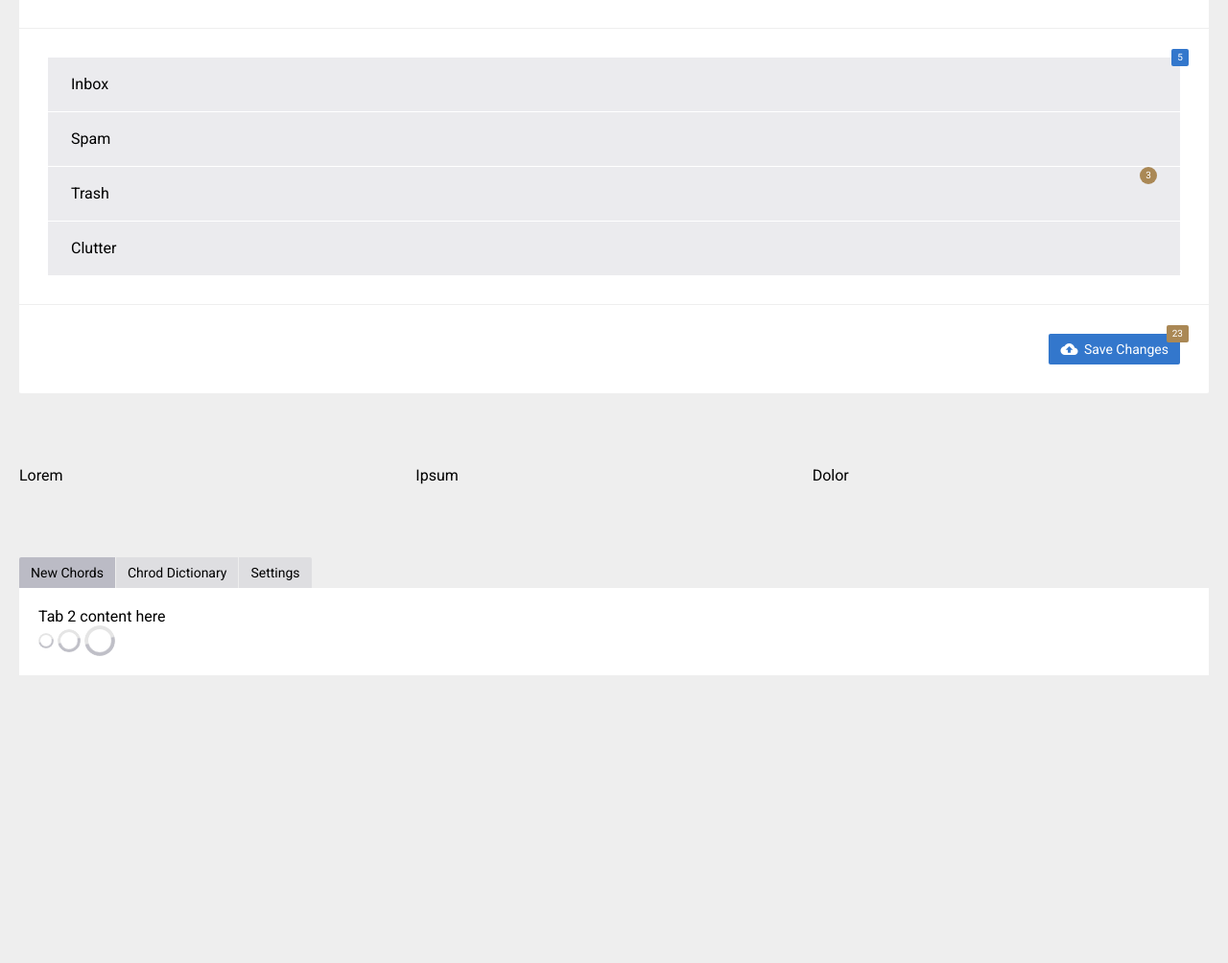
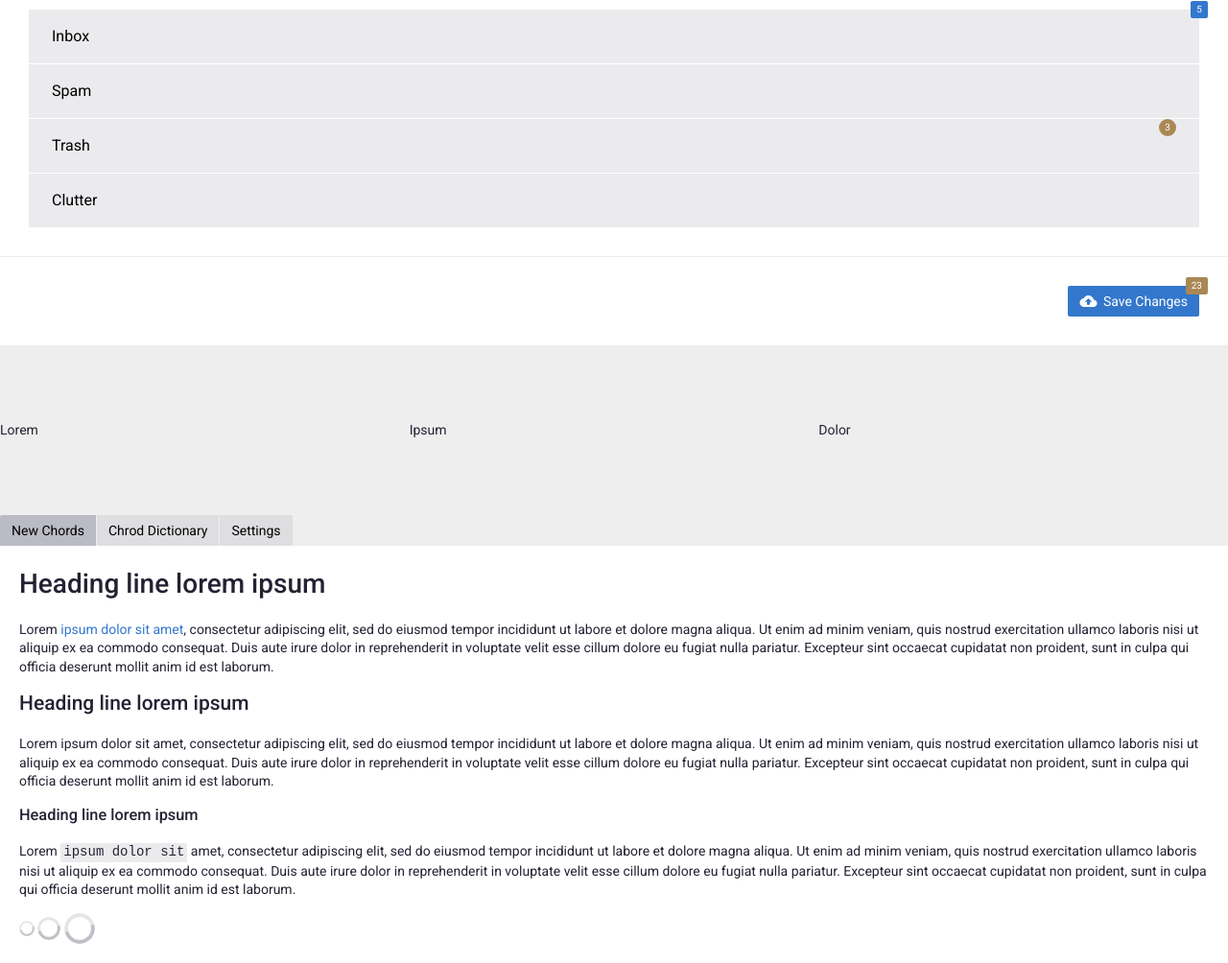
Before and after one commit to adrianbota/sharpei, a website: page index.html in a window 1280 px wide. Shown: the part 932-1936 px from the top of the page at 96% size. Before the commit the page ends 1656 px from the top, so only its background shows below. Drawn offline with Linux system fonts and the light colour scheme.

Commit message:
generic html

```diff
--- a/index.html
+++ b/index.html
@@ -234,7 +234,15 @@
 
         <input class="visibility-state" checked type="checkbox">
         <div class="">
-          Tab 2 content here
+          <h1>Heading line lorem ipsum</h1>
+
+          <p>Lorem <a href="#">ipsum dolor sit amet</a>, consectetur adipiscing elit, sed do eiusmod tempor incididunt ut labore et dolore magna aliqua. Ut enim ad minim veniam, quis nostrud exercitation ullamco laboris nisi ut aliquip ex ea commodo consequat. Duis aute irure dolor in reprehenderit in voluptate velit esse cillum dolore eu fugiat nulla pariatur. Excepteur sint occaecat cupidatat non proident, sunt in culpa qui officia deserunt mollit anim id est laborum.</p>
+
+          <h2>Heading line lorem ipsum</h2>
+          <p>Lorem ipsum dolor sit amet, consectetur adipiscing elit, sed do eiusmod tempor incididunt ut labore et dolore magna aliqua. Ut enim ad minim veniam, quis nostrud exercitation ullamco laboris nisi ut aliquip ex ea commodo consequat. Duis aute irure dolor in reprehenderit in voluptate velit esse cillum dolore eu fugiat nulla pariatur. Excepteur sint occaecat cupidatat non proident, sunt in culpa qui officia deserunt mollit anim id est laborum.</p>
+
+          <h3>Heading line lorem ipsum</h3>
+          <p>Lorem <code>ipsum dolor sit</code> amet, consectetur adipiscing elit, sed do eiusmod tempor incididunt ut labore et dolore magna aliqua. Ut enim ad minim veniam, quis nostrud exercitation ullamco laboris nisi ut aliquip ex ea commodo consequat. Duis aute irure dolor in reprehenderit in voluptate velit esse cillum dolore eu fugiat nulla pariatur. Excepteur sint occaecat cupidatat non proident, sunt in culpa qui officia deserunt mollit anim id est laborum.</p>
         </div>
 
         <input class="visibility-state" type="checkbox">
--- a/src/sharpei/less/card/card.less
+++ b/src/sharpei/less/card/card.less
@@ -24,6 +24,10 @@
 
 .card-header {
   border-bottom: @card-separator-width solid @card-separator-color;
+
+  h1, h2, h3, h4, h5, h6 {
+    margin-bottom: 0;
+  }
 }
 
 .card-body {
--- a/src/sharpei/less/common/html.less
+++ b/src/sharpei/less/common/html.less
@@ -12,7 +12,9 @@
 }
 
 html {
-  .font-mixin(100%; 400);
+  .font-mixin(14px; 400);
+  line-height: 1.4;
+  color: #223;
 }
 
 html,
@@ -22,7 +24,8 @@ body {
 }
 
 body {
-  padding: 20px;
+  font: inherit;
+  color: inherit;
   background: #eee;
 }
 
@@ -53,3 +56,32 @@ fieldset {
 textarea {
   resize: vertical;
 }
+
+h1,
+h2,
+h3,
+h4,
+h5,
+h6 {
+  font-weight: 500;
+  margin-top: 0;
+  padding: 0;
+}
+
+a {
+  color: @accent-color;
+  text-decoration: none;
+}
+
+a:hover {
+  color: @accent-color;
+  text-decoration: underline;
+}
+
+code {
+  font-family: monospace;
+  background: fade(@default-color, 20%);
+  border-radius: 2px;
+  display: inline-block;
+  padding: 0 3px;
+}
```
Also changed, not shown: src/index.html (+9 -1 lines), dist/sharpei.css.
